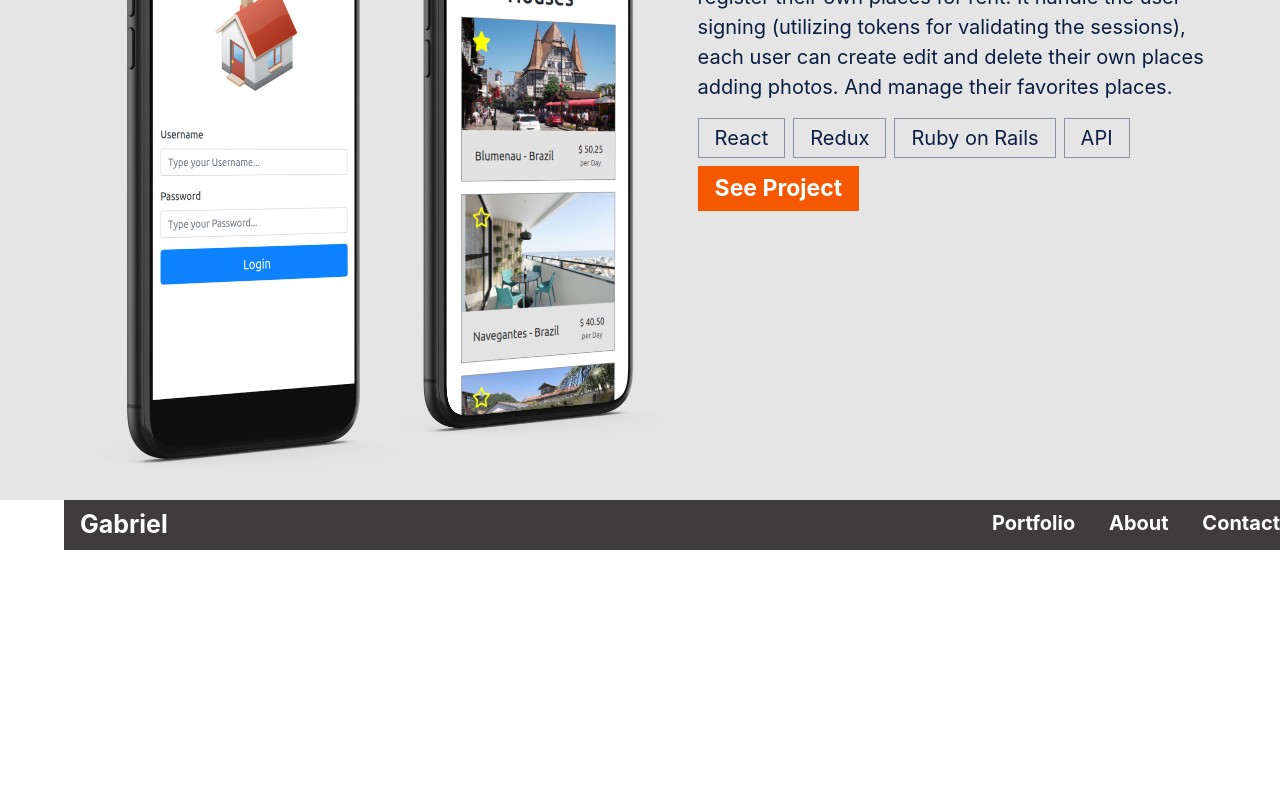
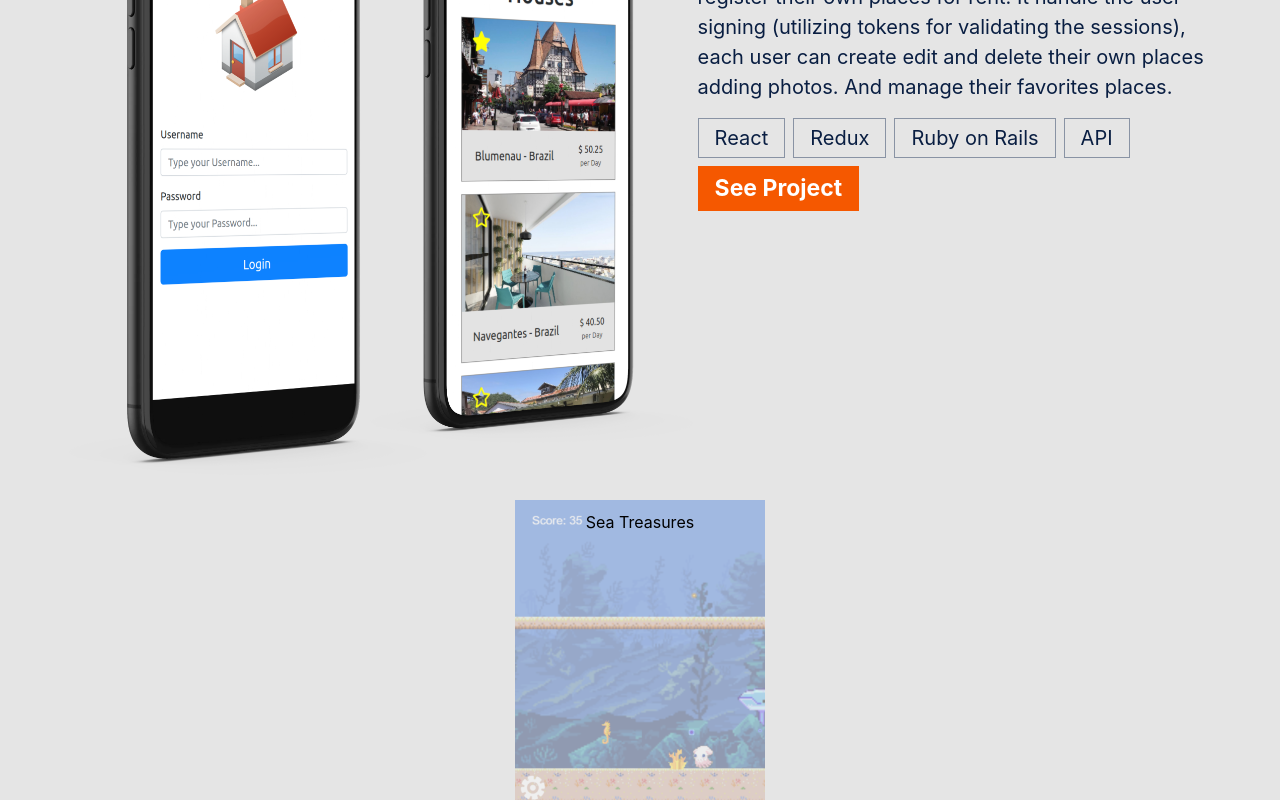
Before and after one commit to Stricks1/portfolio-f, a React (Create React App) app: page / in a window 1280 px wide. Shown: the part 1179-1979 px from the top of the page. Before the commit the page ends 1679 px from the top, so only its background shows below. Built offline with nearby package versions, Linux system fonts and the light colour scheme.

Commit message:
start project element

```diff
--- a/package.json
+++ b/package.json
@@ -11,6 +11,7 @@
     "react-bootstrap": "^1.4.0",
     "react-dom": "^17.0.1",
     "react-scripts": "4.0.1",
+    "style-it": "^2.1.4",
     "web-vitals": "^0.2.4"
   },
   "scripts": {
--- a/src/components/project.js
+++ b/src/components/project.js
@@ -1,78 +1,51 @@
-import React from 'react';
+import React, { useState, useEffect }  from 'react';
 import { useViewport } from "../hooks/viewPort";
+import { Modal } from "./modal";
 
-const Project = () => {
+const Project = ({ project }) => {
   const { width } = useViewport();
   const breakpoint = 560;
-  const toggleMobileMenu = () => {
-    const navStart = document.getElementById('nav-links');
-    const menuM = document.getElementById('dropdown-menu');
-    menuM.lastChild.classList.toggle('d-none');
-    navStart.firstChild.classList.toggle('invisible');
-    menuM.firstChild.firstChild.classList.toggle('fa-bars');
-    menuM.firstChild.firstChild.classList.toggle('fa-times');
-    menuM.firstChild.firstChild.classList.toggle('nav-clicked');
-    console.log(menuM.firstChild.firstChild);
+  const [show, setShow] = useState(false);
+
+  const showModal = () => {
+    const blur = document.getElementsByClassName("blurrable");
+    let i;
+    for (i = 0; i < blur.length; i++) {
+      blur[i].classList.add("blur");
+    }
+    setShow(true);
   };
+
+  const hideModal = () => {
+    const unblur = document.getElementsByClassName("blurrable");
+    let i;
+    for (i = 0; i < unblur.length; i++) {
+        unblur[i].classList.remove("blur");
+    }
+    setShow(false);
+  };
+
+  useEffect(() => {
+    if (show) {
+      showModal();
+    }
+  });
 
   if (width < breakpoint) {
     return (
-      <div id="nav-links" className="px-3 py-2 w-100 d-flex justify-content-between text-white blurrable">
-        <div className="mr-4 align-self-center nav-name">
-          Gabriel
-        </div>
-        <div id="dropdown-menu">
-          <div onClick={toggleMobileMenu}>
-            <i className="fas fa-bars" />
-          </div>
-
-          <nav className="d-none nav-expanded">
-            <ul className="list-unstyled list-group text-white">
-              <li className="pl-2 m-auto item-drop">
-                <a href="#Portfolio" onClick={toggleMobileMenu} className="text-white">
-                  Portfolio
-                </a>
-              </li>
-              <li className="pl-2 m-auto item-drop">
-                <a href="#About" onClick={toggleMobileMenu} className="text-white">
-                  About
-                </a>
-              </li>
-              <li className="pl-2 m-auto item-drop">
-                <a href="#Contact" onClick={toggleMobileMenu} className="text-white">
-                  Contact
-                </a>
-              </li>
-            </ul>
-          </nav>
-        </div>
+      <div className="project-card" style={{ backgroundImage: `url(${project.background})` }}>
+        {project.name}
       </div>
     );
   }
 
   return (
-    <nav id="nav-links" className="py-2 w-100 d-flex justify-content-between text-white blurrable">
-      <div className="ml-3 align-self-center nav-name">
-        Gabriel
+    <div className="project-wrapper">
+      <div className="project-card">
+        {project.name}
       </div>
-      <ul className="d-flex list-nav justify-content-between list-fullscreen">
-        <li className="pl-2">
-          <a href="#Portfolio" className="text-white text-decoration-none">
-            Portfolio
-          </a>
-        </li>
-        <li className="pl-2">
-          <a href="#About" className="text-white text-decoration-none">
-            About
-          </a>
-        </li>
-        <li className="pl-2">
-          <a href="#Contact" className="text-white text-decoration-none">
-            Contact
-          </a>
-        </li>
-      </ul>
-    </nav>
+      <img src={project.background} alt="imageProject" />
+    </div>
   );
 };
 
--- a/src/containers/projectsContainer.js
+++ b/src/containers/projectsContainer.js
@@ -17,7 +17,7 @@ const Projects = () => {
     info: "On this project I created a Front End that uses my API to manage renting places. The idea is to create a simplified version of AirBnb, where every user can register their own places for rent. It handle the user signing (utilizing tokens for validating the sessions), each user can create edit and delete their own places adding photos. And manage their favorites places.",
     techs: ["React", "Redux", "Ruby on Rails", "API"],
     images: [frontHouses],
-    background: [],
+    background: "",
     github: "https://github.com/Stricks1/houses-front-end",
     live: "https://gallant-ptolemy-3e1fa6.netlify.app/",
   }
@@ -28,7 +28,7 @@ const Projects = () => {
       info: "On this game, you are Bob the octopus, and you are in a quest to find a treasure in the 16-bit layout deep sea. You need to face some sea creatures in order to achieve your goal, and you can kill the creatures by shooting ink from our hero and interact with levers on the scenario to open paths. You have a limited time to complete the quest.",
       techs: ["JS", "Phaser3", "Game"],
       images: [seaSs],
-      background: [seaBg],
+      background: seaBg,
       github: "https://github.com/Stricks1/shooterGame",
       live: "https://phaserseagame.herokuapp.com/",
     }
@@ -58,7 +58,7 @@ const Projects = () => {
         <span className="line-separator ml-3"></span>
       </div>
       <HighlightProject project={highlightProject}/>
-      <div className="cards-container">
+      <div className="cards-container blurrable">
         {
           listProjects.map(project => (<Project key={project.name} project={project} />))
         }
--- a/src/index.css
+++ b/src/index.css
@@ -233,6 +233,54 @@ code {
   background-color: #E05304;
 }
 
+.cards-container {
+  display: flex;
+  flex-wrap: wrap;
+  justify-content: center;
+  margin: 0 15px;
+}
+
+.project-card {
+  position: relative;
+  display: flex;
+  flex-direction: column;
+  align-items: center;
+  padding: 10px;
+  min-height: 300px;
+  width: 18vw;
+  height: calc(18vw*1.2);
+  min-width: 250px;
+  color: black;
+  text-decoration: none;
+  padding-bottom: 15px;
+  background-size: cover;
+}
+
+.project-card:hover {
+  cursor: pointer;
+  border: 1px solid black;
+  opacity: 1;
+}
+
+.project-wrapper {
+  position: relative;
+  overflow: hidden;
+}
+
+.project-wrapper .project-card {
+  position: relative;
+  z-index: 2;
+}
+
+.project-wrapper img {
+  position: absolute;
+  left: 0;
+  top: 0;
+  height: 100%;
+  width: auto;
+  opacity: 0.4;
+}
+
 @media (max-width: 1550px) {
   .text-highlight {
     font-size: 1.25em;
```
Also changed, not shown: 2 other files (tests, documents, lock files or other folders).
